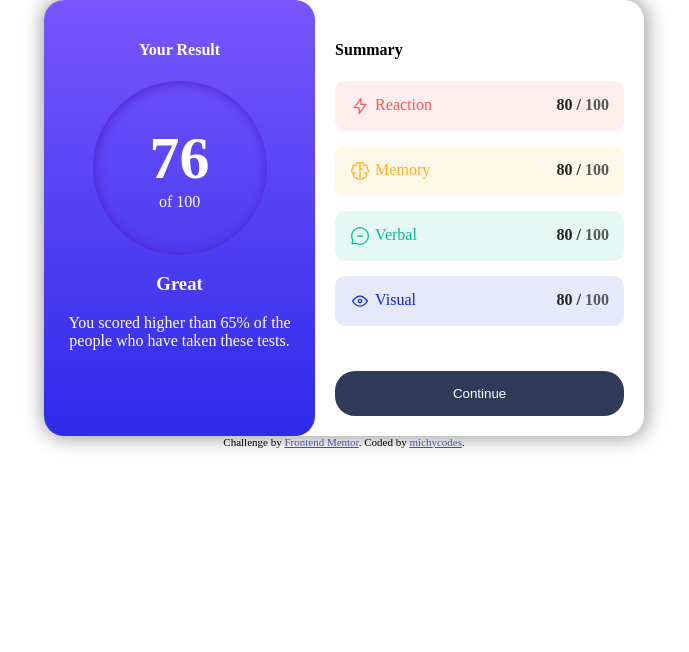
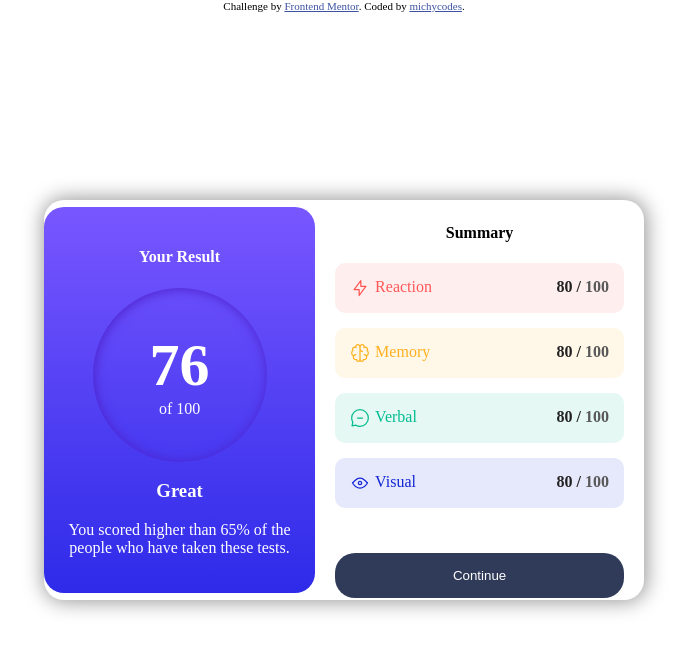
Before and after one commit to michy0902/result-summary-component, a plain HTML site: page index.html in a window 1280 px wide. Shown: the whole page, without its empty margins (296-985 px from the left). Drawn offline with Linux system fonts and the light colour scheme.

Commit message:
css changes

```diff
--- a/style.css
+++ b/style.css
@@ -7,7 +7,13 @@ body{
     justify-content: center;
     border-radius: 20px;
     box-shadow: 1px 0px 20px 2px rgb(0, 0, 0, 0.4);
-    margin: auto;
+    align-items: center;
+    position: absolute;
+    top: 50%;
+    left: 50%;
+    transform: translate(-50%, -50%);
+    text-align: center;
+    height: 400px;
   }
 .result{
     color: #fff;
```
